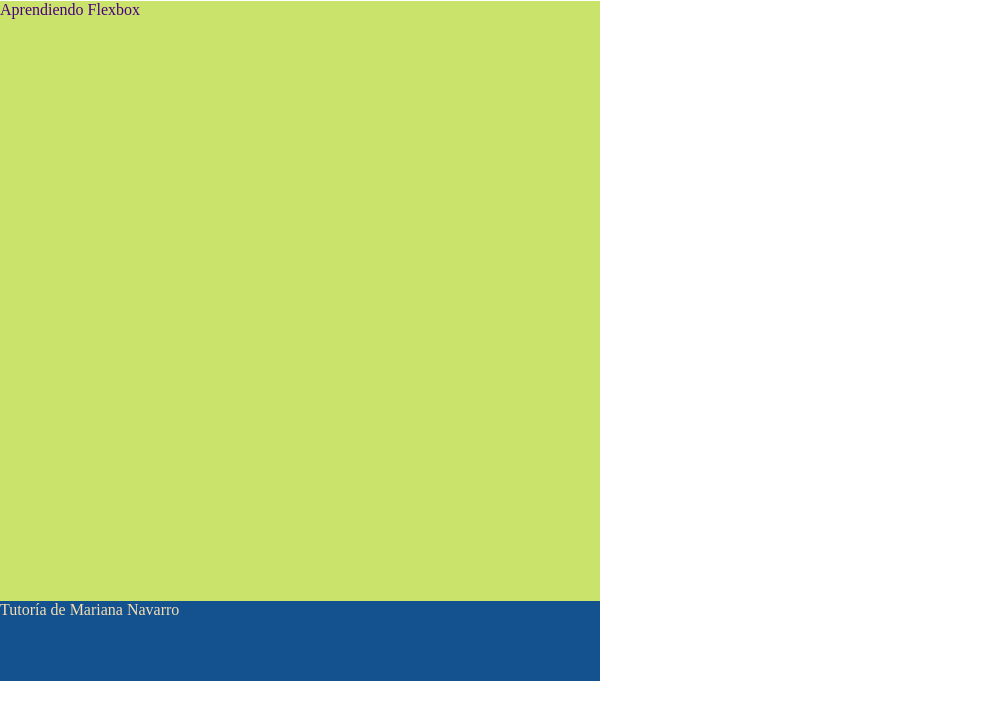
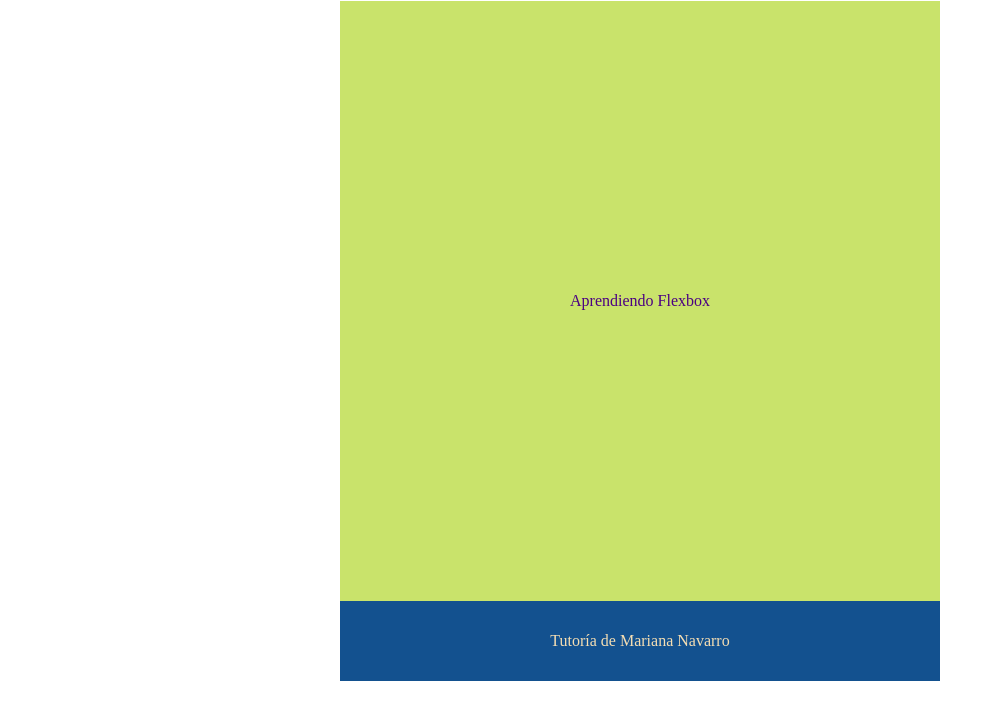
Before and after one commit to maronare10/css-flexbox, a plain HTML site: page index.html in a window 1280 px wide. Shown: the part 79-798 px from the top of the page, without its empty margins (0-1003 px from the left). Drawn offline with Linux system fonts and the light colour scheme.

Commit message:
centrando caja contenedora respecto al body, el texto con relación a la caja contenedora y el texto respecto al footer

```diff
--- a/style.css
+++ b/style.css
@@ -1,7 +1,12 @@
 body {
   margin: 0;
   padding: 0;
- }
+  display: flex; /*Creando un contexto para flexbox*/
+  /* Para centrar la caja contenedora respecto al body aplico las siguientes propiedades*/
+  flex-direction: column; /*con esta propiedad convierto mi main axis en el eje vertical */
+  justify-content: center; /*con esta propiedad centro el elemento de acuerdo al main axis que es vertical*/
+  align-items: center; /*con esta propiedad centro el elemento de acuerdo al cross axis que es horizontal*/
+  }
 
 h1 {
   text-align: center;
@@ -13,6 +18,10 @@ div {
   height: 600px;
   background-color: rgb(201, 227, 107);
   color: indigo;
+ display: flex; /*Creando un contexto para flexbox, flex-direction: row por defecto, entonces mi main axis es horizontal*/
+ justify-content: center; /*con esta propiedad centro el elemento de acuerdo al main axis (eje principal) que es horizontal*/
+ align-items: center; /*con esta propiedad centro el elemento de acuerdo al cross axis (eje secundario) que es vertical*/
+
 }
 
 footer {
@@ -20,4 +29,7 @@ background-color: rgba(19, 81, 143);
 color: wheat;
 width: 600px;
 height: 80px;
+display: flex; /*Creando un contexto para flexbox*/
+justify-content: center; /*con esta propiedad centro el elemento de acuerdo al main axis (eje principal) que es horizontal*/
+align-items: center; /*con esta propiedad centro el elemento de acuerdo al cross axis (eje secundario) que es vertical*/
 }
```
